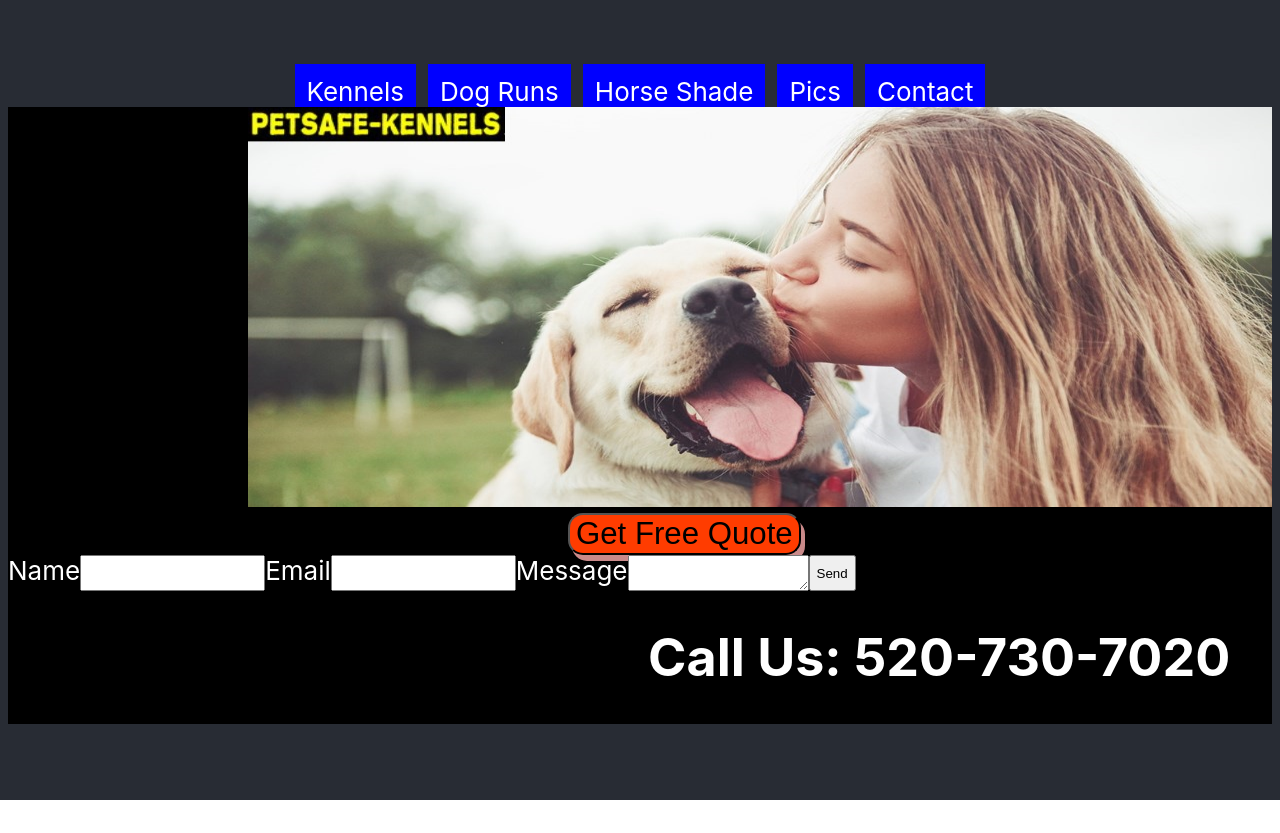
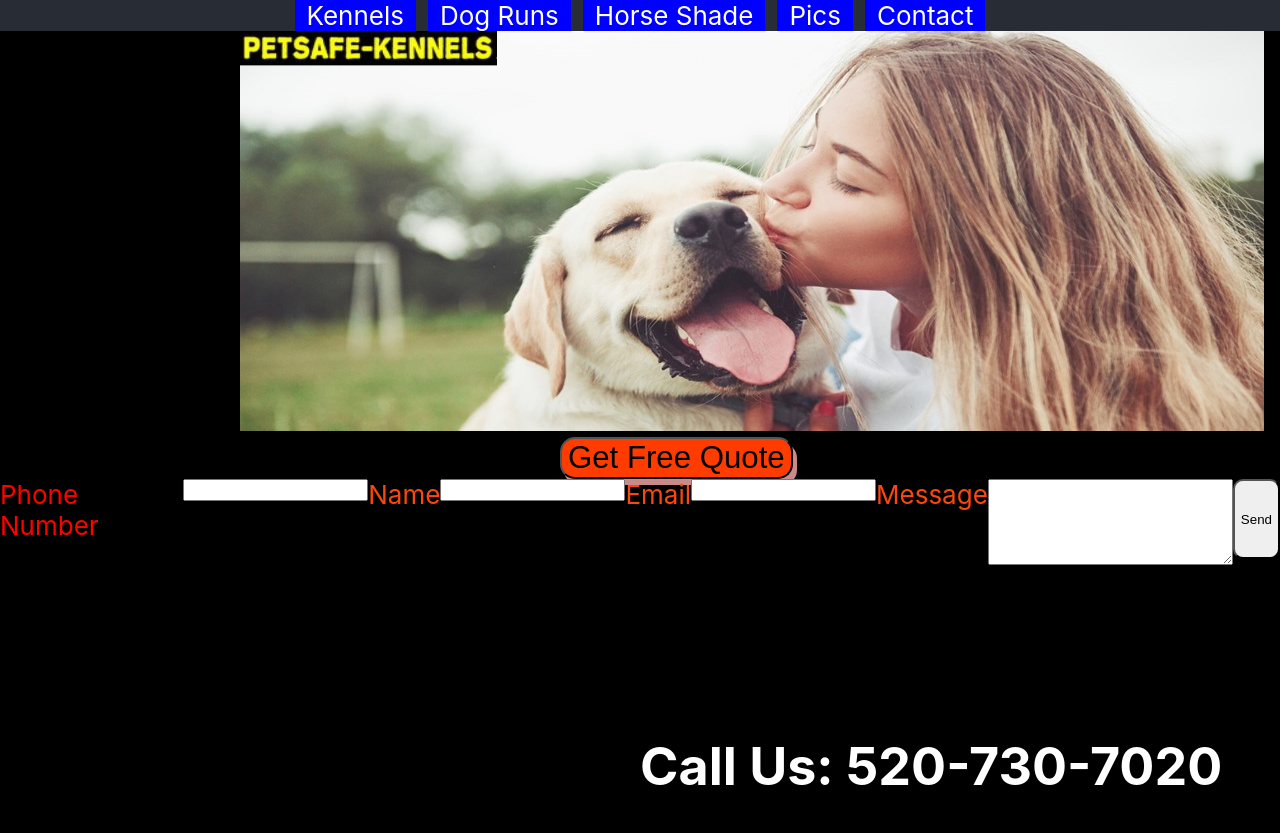
Before and after one commit to rhtaylor/Petsafe-kennels, a React (Create React App) app in the folder React-Front/pet-safe-kennels/: page / in a window 1280 px wide. Both pictures are taken after a click on the button "Get Free Quote". Before the commit the page ends 800 px from the top, so only its background shows below. Built offline with nearby package versions, Linux system fonts and the light colour scheme; no server answers.

Commit message:
adds css styling to email component form

```diff
--- a/React-Front/pet-safe-kennels/src/EmailForm.jsx
+++ b/React-Front/pet-safe-kennels/src/EmailForm.jsx
@@ -33,14 +33,17 @@ export default class ContactUs extends Component{
     render(){
     return (
         <form className="contact-form" style={{"display": this.state.display}} onSubmit={this.sendEmail}>
-            <input type="hidden" name="contact_number" />
+            <label style={{"color": "red"}}>Phone Number</label>
+            <input id="phone_number" type="phone" name="contact_number" />
             <label>Name</label>
-            <input type="text" name="user_name" />
+            <input id="name" type="text" name="user_name" />
             <label>Email</label>
-            <input type="email" name="user_email" />
+            <input id="email" type="email" name="user_email" />
             <label>Message</label>
-            <textarea name="message" />
-            <input type="submit" value="Send" />
+            <textarea id="message" name="message" />
+            <input type="image" id="submit"  type="submit" value="Send" />
+
+
         </form>
     );
 }
--- a/React-Front/pet-safe-kennels/src/css/ContactUs.scss
+++ b/React-Front/pet-safe-kennels/src/css/ContactUs.scss
@@ -1,3 +1,30 @@
+
 .contact-form{
     display: none;
+    position: relative;
+    background: url(#{'../favicon.ico'});
+    height: 8.5em;
+    background-repeat: no-repeat;
+    justify-content: center;
 }
+label{
+    color: rgb(250, 71, 17)
+}
+#phone_number{
+    height: 16px;
+
+}
+#name{
+    height: 16px;
+}
+#email{
+    height: 16px;
+}
+#message{
+  height: 10vh;
+  width: 30vh;
+}
+#submit{
+    height: 10vh;
+    border-radius: 10px;
+}
```
Also changed, not shown: React-Front/pet-safe-kennels/src/doggo.jpg (added), 1 other file (tests, documents, lock files or other folders).
